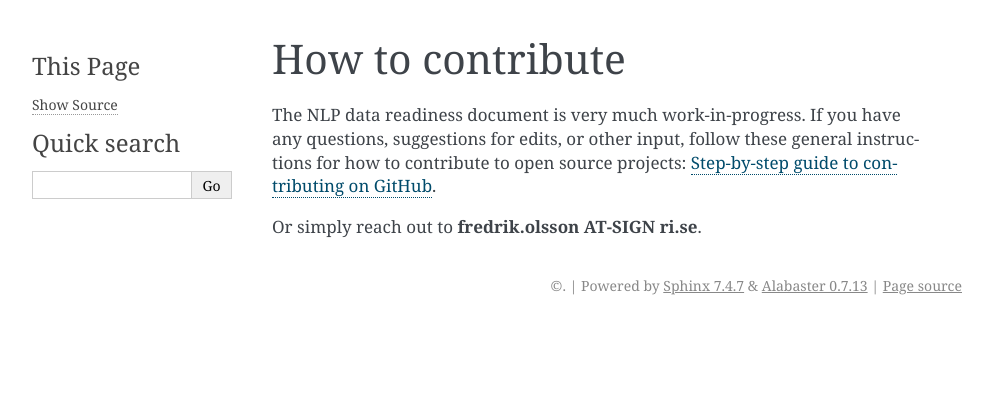
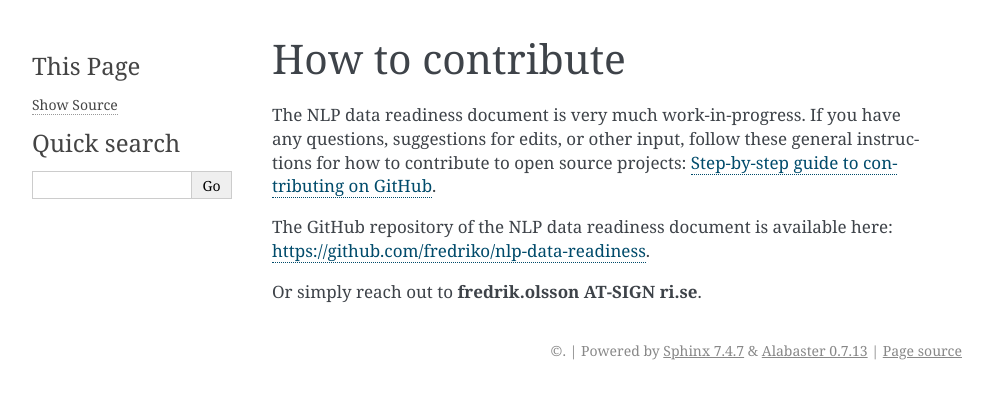
Before and after one commit to fredriko/nlp-data-readiness, a Sphinx documentation site: the page built from docs/contribute.md, in a window 1280 px wide. Shown: the top 399 px of the page, without its empty margins (148-1141 px from the left). Built offline with Sphinx 7.4.7, drawn with Linux system fonts in a browser that asks for light colours.

Commit message:
Typos. Structure.

```diff
--- a/docs/contribute.md
+++ b/docs/contribute.md
@@ -4,4 +4,6 @@ The NLP data readiness document is very much work-in-progress. If you have any q
 other input, follow these general instructions for how to contribute to open source projects:
 [Step-by-step guide to contributing on GitHub](https://www.dataschool.io/how-to-contribute-on-github/).
 
+The GitHub repository of the NLP data readiness document is available here: [https://github.com/fredriko/nlp-data-readiness](https://github.com/fredriko/nlp-data-readiness).
+
 Or simply reach out to **fredrik.olsson AT-SIGN ri.se**.
```
Also changed, not shown: docs/resources.md (+1 -1 lines).
